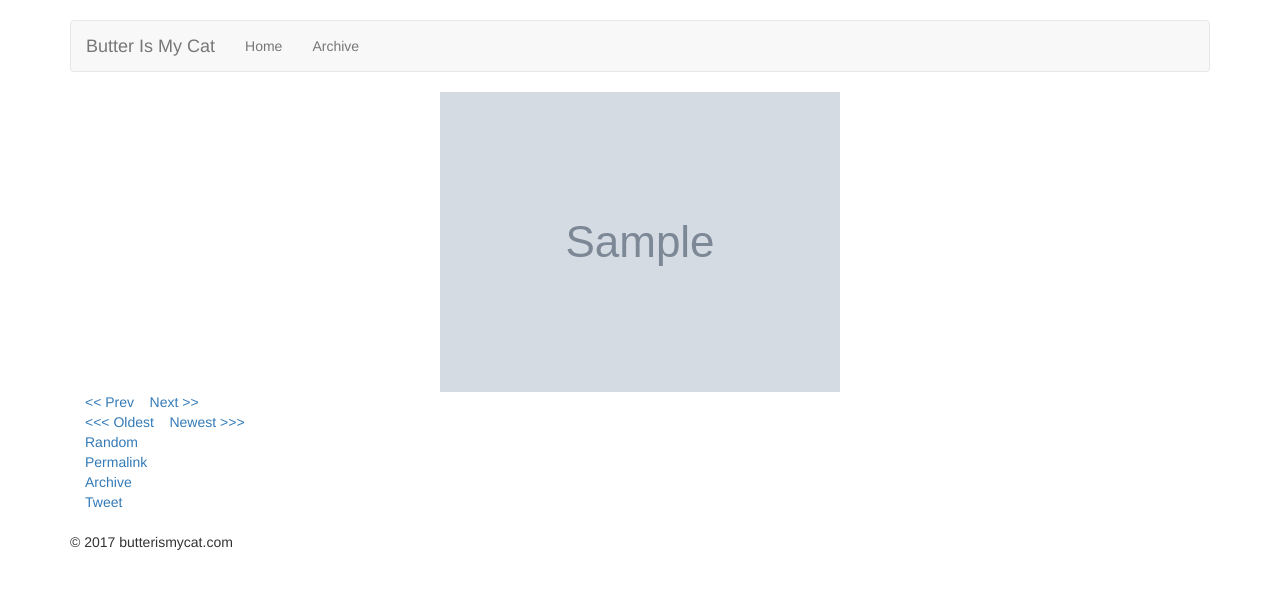
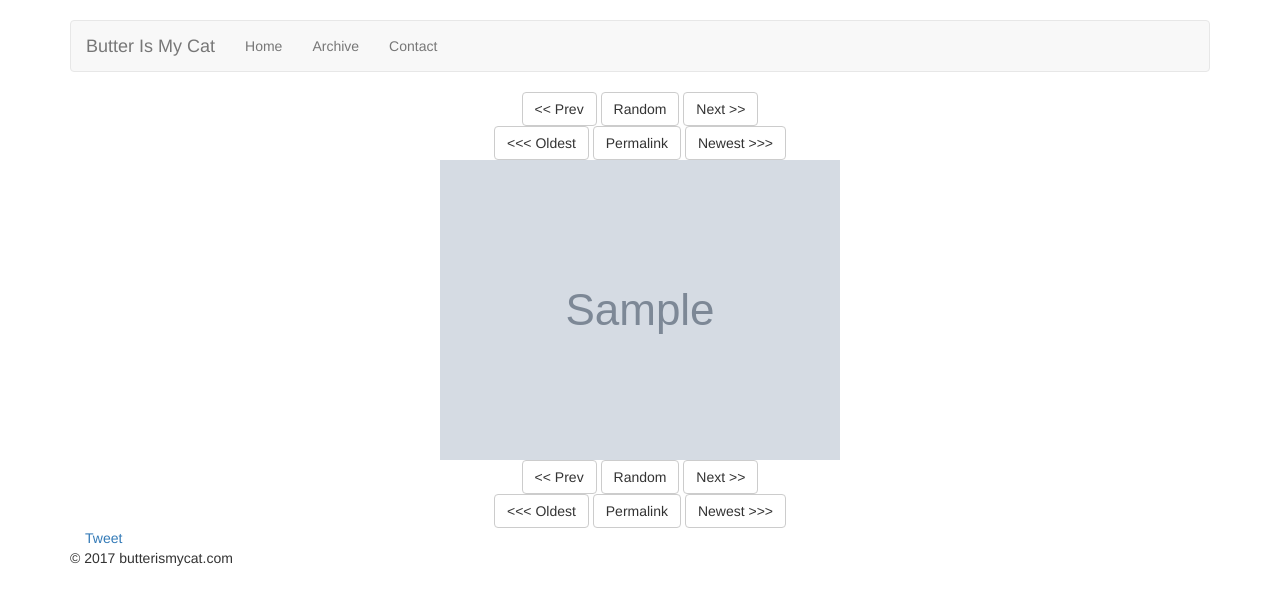
Before and after one commit to vix597/butterismycat, a Django app: template comic/templates/comic/index.html in a window 1280 px wide. Shown: the top 605 px of the page. Run offline with Django 3.2, Linux system fonts and the light colour scheme; the template is opened without the code that fills it: most values are stand-ins (such as "Sample title", 1, 10 or a date in 2020); grey boxes marked "Sample" are stand-in pictures; some libraries are stand-ins or nearby versions.

Commit message:
More styles

```diff
--- a/comic/templates/comic/base.html
+++ b/comic/templates/comic/base.html
@@ -53,6 +53,7 @@
                         <ul class="nav navbar-nav">
                             <li><a href="{% url 'comic:index' %}">Home</a></li>
                             <li><a href="{% url 'comic:archive' %}">Archive</a></li>
+                            <li><a href="{% url 'comic:contact' %}">Contact</a></li>
                         </ul>
                     </div>
                 </div>
--- /dev/null
+++ b/comic/templates/comic/comic_nav.html
@@ -0,0 +1,12 @@
+{% if comic %}
+        <div class="row text-center">
+            <a class="btn btn-default" href="{% url 'comic:prev' comic.id %}" role="button">&lt;&lt; Prev</a>
+            <a class="btn btn-default" href="{% url 'comic:random' %}" role="button">Random</a>
+            <a class="btn btn-default" href="{% url 'comic:next' comic.id %}" role="button">Next &gt;&gt;</a>
+        </div>
+        <div class="row text-center">
+            <a class="btn btn-default" href="{% url 'comic:oldest' %}" role="button">&lt;&lt;&lt; Oldest</a>
+            <a class="btn btn-default" href="{% url 'comic:permalink' comic.id %}" role="button">Permalink</a>
+            <a class="btn btn-default" href="{% url 'comic:index' %}" role="button">Newest &gt;&gt;&gt;</a>
+        </div>
+{% endif %}
--- a/comic/templates/comic/index.html
+++ b/comic/templates/comic/index.html
@@ -4,14 +4,14 @@
     {{ block.super }}
 
     {% if comic %}
-        <link rel="canonical" href="http://{{ request.get_host }}{% url 'comic:permalink' comic.id %}" />
+        <link rel="canonical" href="{{ request.scheme }}://{{ request.get_host }}{% url 'comic:permalink' comic.id %}" />
 
         <!--For Facebook share button-->
         <meta property="og:url"           content="{{ request.scheme }}://{{ request.get_host }}{% url 'comic:permalink' comic.id %}"/>
         <meta property="og:type"          content="website" />
         <meta property="og:title"         content="Butter Is My Cat" />
         <meta property="og:description"   content="Comics about meow meows and other things" />
-        <meta property="og:image"         content="http://{{ request.get_host }}{{ comic.image.url }}" />
+        <meta property="og:image"         content="{{ request.scheme }}://{{ request.get_host }}{{ comic.image.url }}" />
     {% endif %}
 {% endblock %}
 
@@ -21,50 +21,29 @@
             <div class="row">
                 {% if comic.show_title %}
                     <h1 class="text-center">{{ comic.title }}</h1>
+                {% else %}
+                    {% include 'comic/comic_nav.html' %}
                 {% endif %}
                 <img src="{{ comic.image.url }}" hover="{{ comic.hover_text }}" class="img-responsive center-block" alt="Responsive image">
+
+                {% include 'comic/comic_nav.html' %}
             </div>
 
-            <a href="{% url 'comic:prev' comic.id %}">&lt;&lt; Prev</a>
-            &nbsp;&nbsp;
-            <a href="{% url 'comic:next' comic.id %}">Next &gt;&gt;</a>
-
-            <br>
-
-            <a href="{% url 'comic:oldest' %}">&lt;&lt;&lt; Oldest</a>
-            &nbsp;&nbsp;
-            <a href="{% url 'comic:index' %}">Newest &gt;&gt;&gt;</a>
-
-            <br>
-
-            <a href="{% url 'comic:random' %}">Random</a>
-
-            <br>
-
-            <a href="{% url 'comic:permalink' comic.id %}">Permalink</a>
-
-            <br>
-
-            <a href="{% url 'comic:archive' %}">Archive</a>
-
-            <br>
-
-            <a href="https://twitter.com/share" class="twitter-share-button" data-show-count="false">Tweet</a>
-
-            <br>
+            <!-- Twitter share button -->
+            <div>
+                <a href="https://twitter.com/share" class="twitter-share-button" data-show-count="false">Tweet</a>
+            </div>
 
             <!-- Facebook share button -->
             <div class="fb-share-button"
-                data-href="http://{{ request.get_host }}{% url 'comic:permalink' comic.id %}"
+                data-href="{{ request.scheme }}://{{ request.get_host }}{% url 'comic:permalink' comic.id %}"
                 data-layout="button_count">
             </div>
-
-            <br>
 
             <div id="disqus_thread"></div>
             <script>
                 var disqus_config = function () {
-                    this.page.url = "http://{{ request.get_host }}{% url 'comic:permalink' comic.id %}";
+                    this.page.url = "{{ request.scheme }}://{{ request.get_host }}{% url 'comic:permalink' comic.id %}";
                     this.page.identifier = "{% url 'comic:permalink' comic.id %}";
                 };
 
--- a/comic/urls.py
+++ b/comic/urls.py
@@ -13,5 +13,6 @@ urlpatterns = [
     url(r'next/(?P<current_id>[0-9]+)/$', views.next_comic, name="next"),
     url(r'prev/(?P<current_id>[0-9]+)/$', views.prev_comic, name="prev"),
     url(r'random/', views.random_comic, name="random"),
-    url(r'archive/', views.archive, name="archive")
+    url(r'archive/', views.archive, name="archive"),
+    url(r'contact/', views.contact, name="contact")
 ]
```
Also changed, not shown: comic/templates/comic/contact.html (added, +8 -0 lines), comic/views.py (+7 -0 lines).
